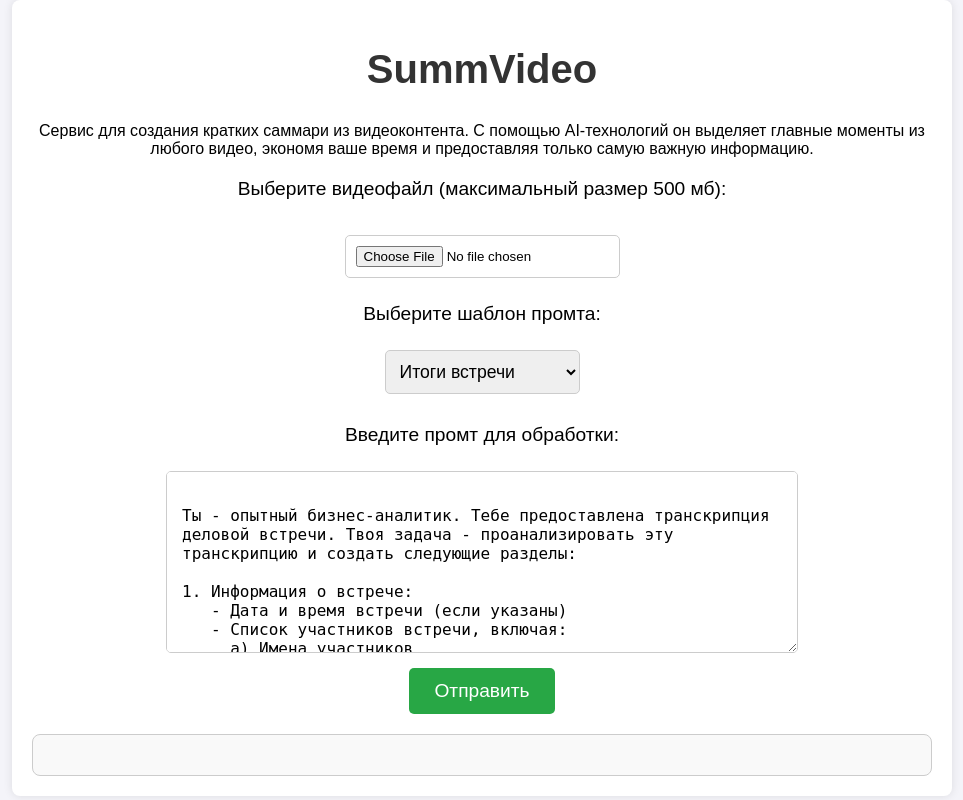
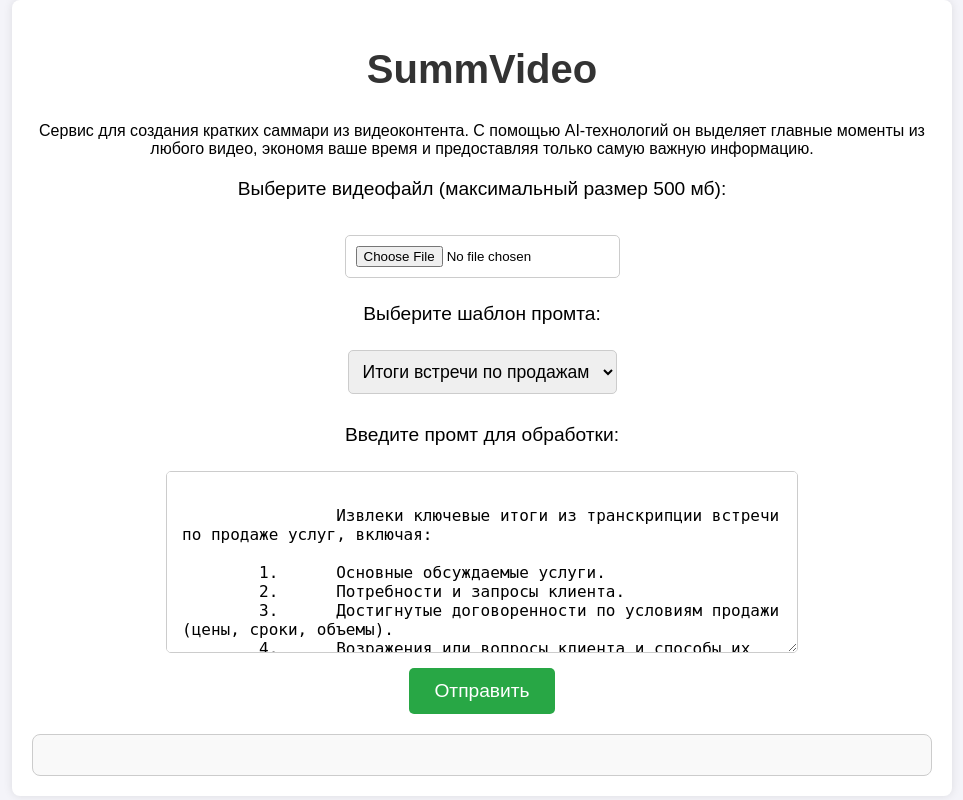
Before and after one commit to trofimovm/summvideo, a FastAPI app: page / in a window 1280 px wide. Shown: the whole page, without its empty margins (158-1121 px from the left). Run offline with FastAPI, Linux system fonts and the light colour scheme; some libraries are stand-ins or nearby versions.

Commit message:
new template

```diff
--- a/templates/upload_video.html
+++ b/templates/upload_video.html
@@ -31,27 +31,26 @@
             switch (templateSelect.value) {
                 case 'meeting_summary':
                     promptTextarea.value = `
-Ты - опытный бизнес-аналитик. Тебе предоставлена транскрипция деловой встречи. Твоя задача - проанализировать эту транскрипцию и создать следующие разделы:
+Извлеки ключевую информацию из транскрипции встречи, включая:
 
-1. Информация о встрече:
-   - Дата и время встречи (если указаны)
-   - Список участников встречи, включая:
-     а) Имена участников
-     б) Названия компаний, которые они представляют
-     в) Должности участников (если упоминаются)
+	1.	Основные результаты встречи.
+	2.	Достигнутые договоренности между участниками.
+	3.	Конкретные задачи, которые были поставлены, включая ответственных и сроки выполнения.
+Ответ должен быть кратким и структурированным.
+`;
+                    break;
 
-2. Итоги встречи:
-   - Кратко изложи основные темы, обсуждавшиеся на встрече.
-   - Выдели ключевые решения, принятые во время обсуждения.
-   - Отметь важные моменты или договоренности, достигнутые участниками.
+                    case 'sales_meeting_summary':
+                    promptTextarea.value = `
+                Извлеки ключевые итоги из транскрипции встречи по продаже услуг, включая:
 
-3. Задачи для выполнения:
-   - Составь список конкретных задач, вытекающих из обсуждения.
-   - Для каждой задачи, если возможно, укажи:
-     а) Ответственное лицо или отдел
-     б) Предполагаемые сроки выполнения (если они упоминались)
-     в) Любые дополнительные детали или требования к задаче.
-                    `;
+	1.	Основные обсуждаемые услуги.
+	2.	Потребности и запросы клиента.
+	3.	Достигнутые договоренности по условиям продажи (цены, сроки, объемы).
+	4.	Возражения или вопросы клиента и способы их разрешения.
+	5.	Следующие шаги, включая ответственных за выполнение задач и дедлайны.
+Ответ должен быть кратким и по существу.
+                `;
                     break;
 
                 case 'educational_video':
@@ -271,6 +270,7 @@
             <label for="template-select">Выберите шаблон промта:</label>
             <select id="template-select" onchange="applyTemplate()">
                 <option value="meeting_summary" selected>Итоги встречи</option>
+                <option value="sales_meeting_summary" selected>Итоги встречи по продажам</option>
                 <option value="educational_video">Обучающее видео</option>
                 <option value="custom_prompt">Свой промт</option>
             </select>
```
